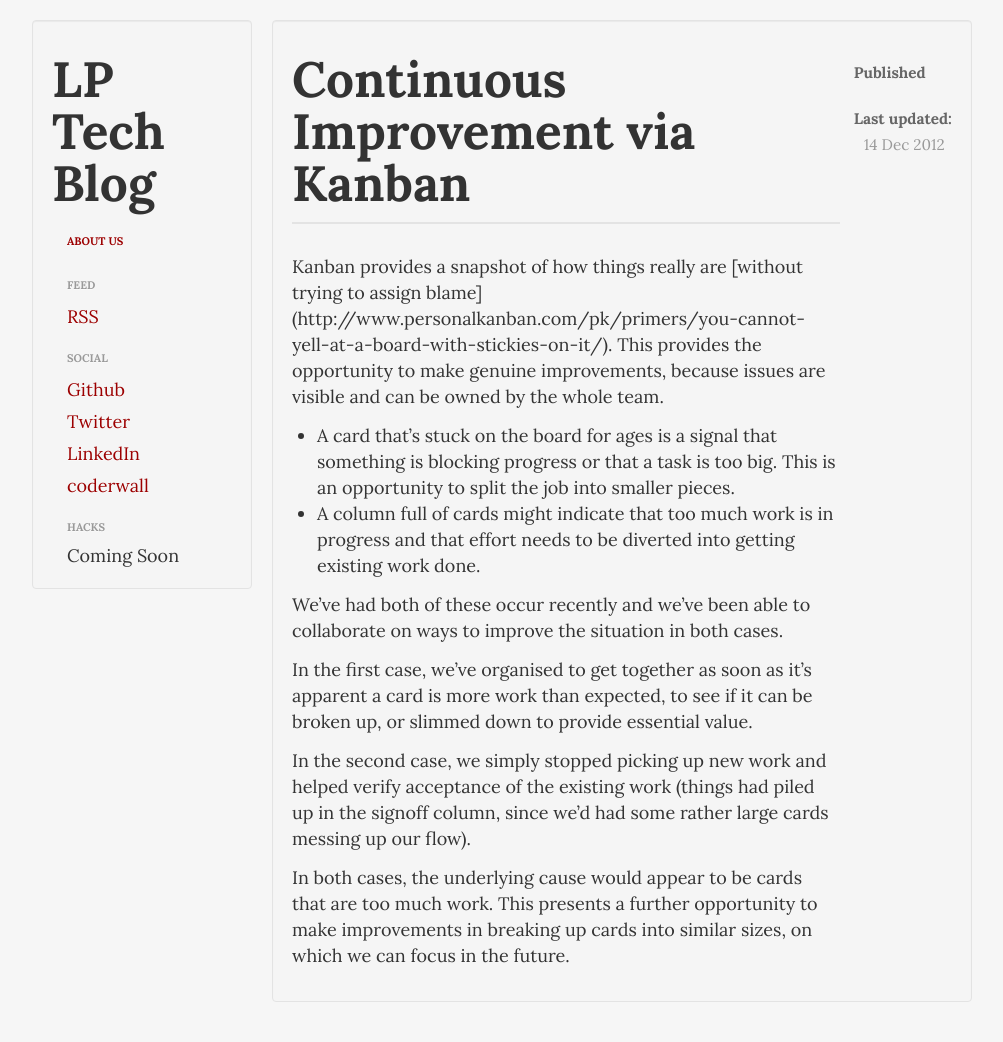
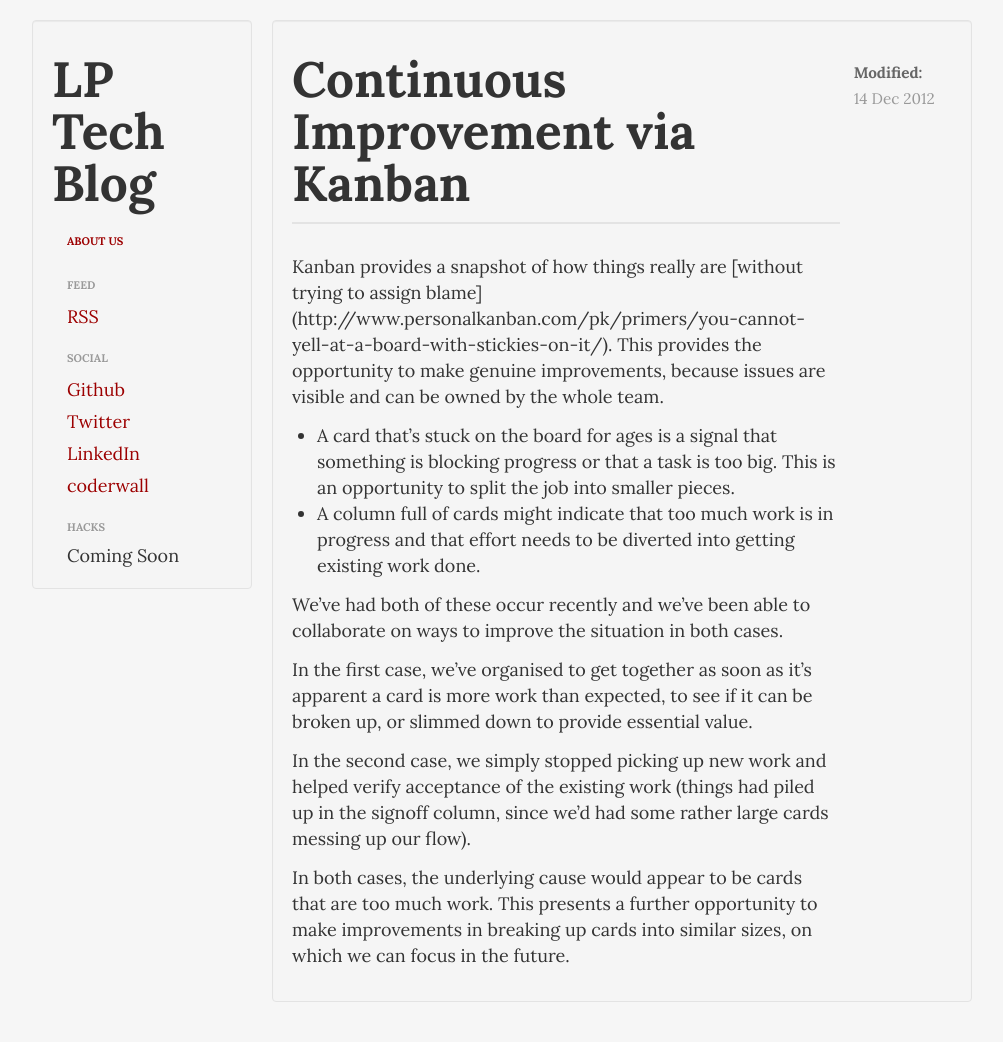
Before and after one commit to mriddle/mriddle, a Jekyll site: the page built from _posts/2012-12-14-Continuous-Improvement-via-Kanban.md, in a window 1280 px wide. Shown: the whole page, without its empty margins (138-1141 px from the left). Built offline with Jekyll 4.4.1, drawn with Linux system fonts in a browser that asks for light colours; Markdown is read by kramdown in place of the engine named in the settings.

Commit message:
Remove published from posts

```diff
--- a/_layouts/post.html
+++ b/_layouts/post.html
@@ -15,13 +15,9 @@ layout: default
       <div class="span2">
         <div class="post_details">
           <div class="published">
-            <div class="published_header">Published</div>
-            <div class="published_date">
-              <span class="date"></span>
-            </div>
             <div class="modified">
-              <div class="published_header">Last updated:</div>
-              <div class="published_det">
+              <div class="published_header">Modified:</div>
+              <div class="published_date">
                 <span class="modified_by"></span>
                 <span class="modified_on">{{ page.date | date_to_string }}</span>
               </div>
```
